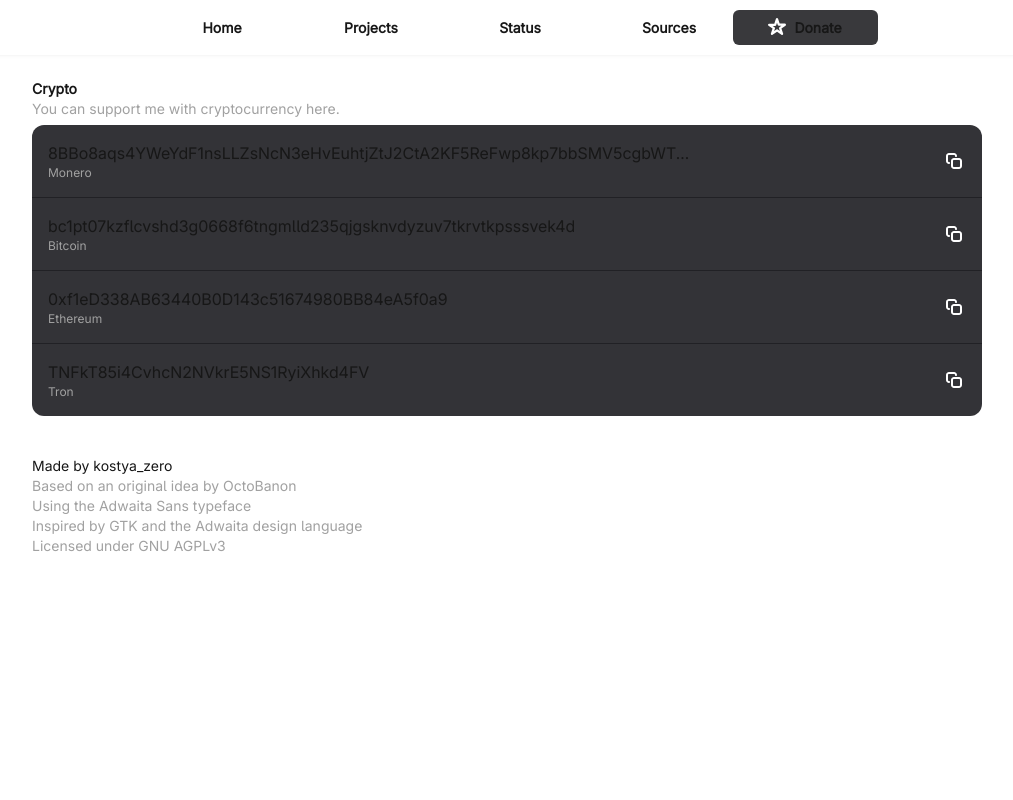
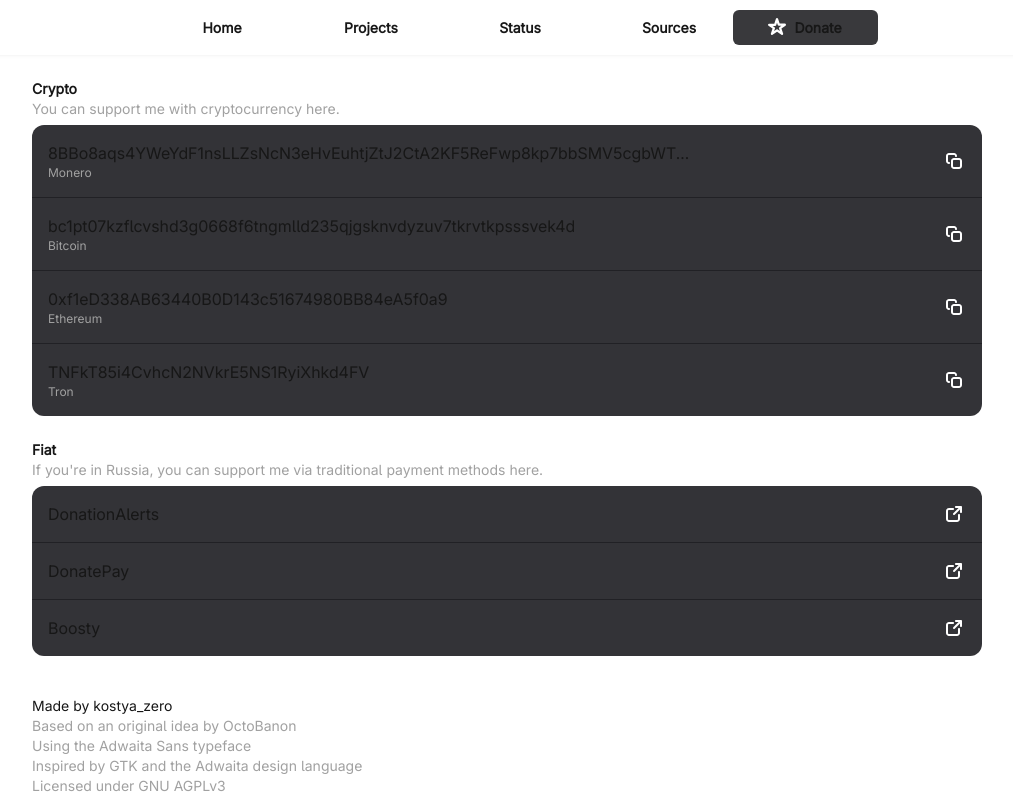
Before and after one commit to OctoBanon-Main/website, a Next.js app: page /donate in a window 1280 px wide. Shown: the whole page, without its empty margins (133-1146 px from the left). Built offline with nearby package versions, Linux system fonts and the light colour scheme.

Commit message:
feat(donate): add fiat donate methods

```diff
--- a/src/app/(main)/donate/page.tsx
+++ b/src/app/(main)/donate/page.tsx
@@ -1,6 +1,6 @@
 import ListSection from "@/components/ListSection";
 
-import { DONATE } from "@/data/donate";
+import { DONATE, FIAT_DONATE } from "@/data/donate";
 
 export default function Donate() {
   return (
@@ -10,6 +10,12 @@ export default function Donate() {
             description="You can support me with cryptocurrency here."
             items={DONATE}
         />
+
+        <ListSection
+            title="Fiat"
+            description="If you&apos;re in Russia, you can support me via traditional payment methods here."
+            items={FIAT_DONATE}
+        />
     </>
   );
 }
--- a/src/data/donate.ts
+++ b/src/data/donate.ts
@@ -4,3 +4,9 @@ export const DONATE = [
   { text: "0xf1eD338AB63440B0D143c51674980BB84eA5f0a9", description: "Ethereum", copyable: true },
   { text: "TNFkT85i4CvhcN2NVkrE5NS1RyiXhkd4FV", description: "Tron", copyable: true }
 ];
+
+export const FIAT_DONATE = [
+  { text: "DonationAlerts", href: "https://www.donationalerts.com/r/octobanon" },
+  { text: "DonatePay", href: "https://new.donatepay.ru/en/@OctoBanon" },
+  { text: "Boosty", href: "https://boosty.to/octobanon" }
+]
```
